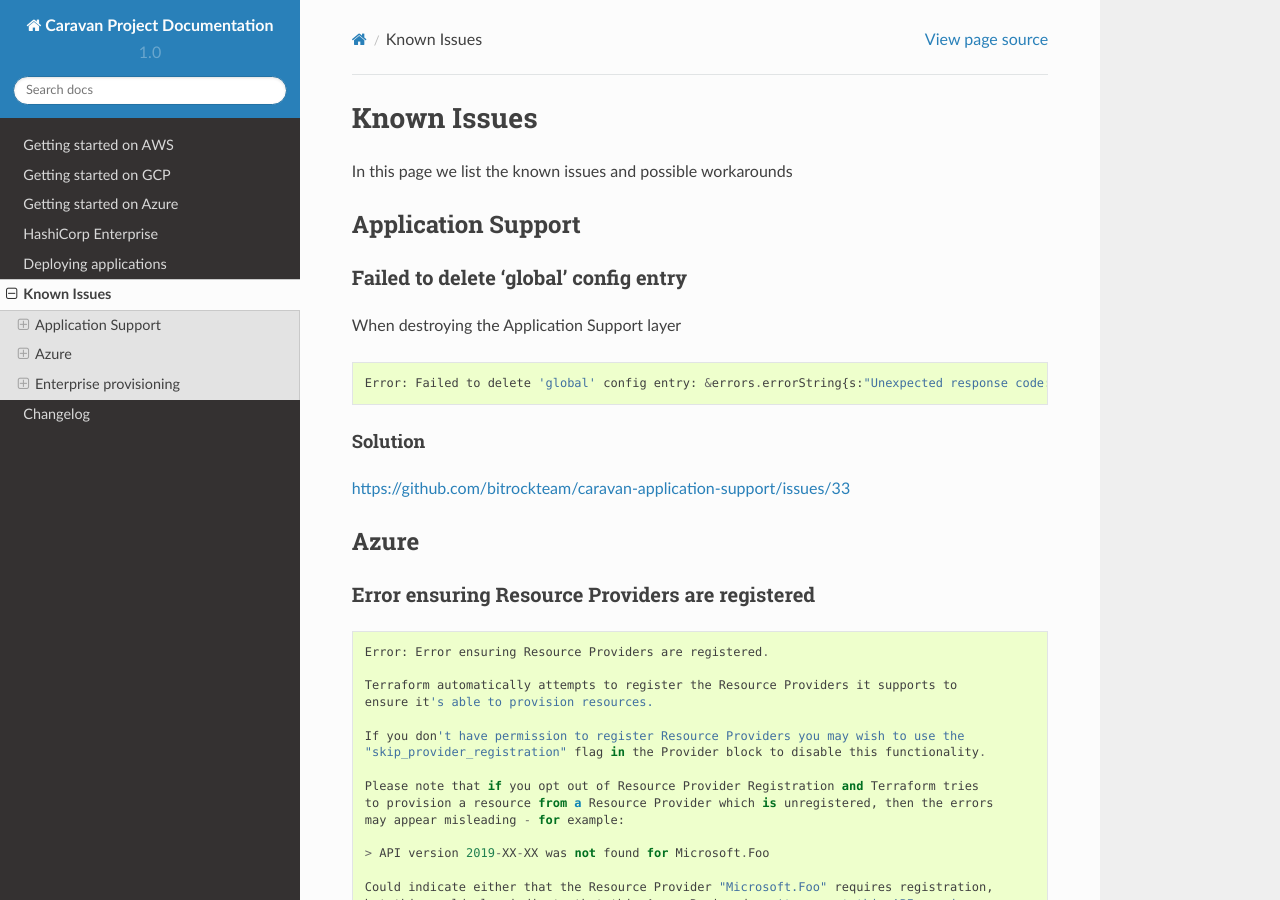
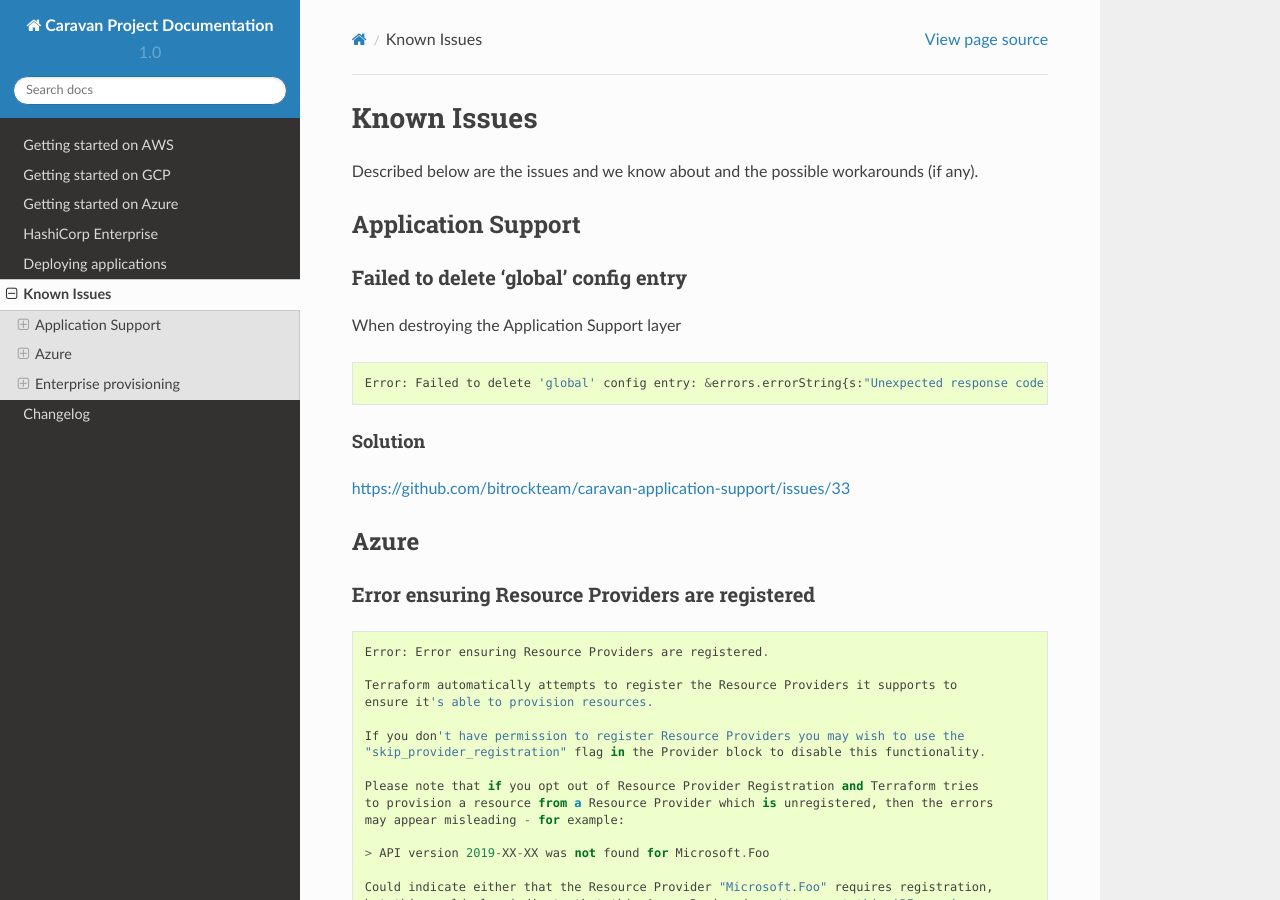
Before and after one commit to bitrockteam/caravanproject, a Sphinx documentation site: the page built from docs/known-issues.rst, in a window 1280 px wide and 900 px high. Built offline with Sphinx 7.4.7 and the Read the Docs theme 2.0.0, drawn with Linux system fonts in a browser that asks for light colours.

Commit message:
Update known-issues.rst

```diff
--- a/docs/known-issues.rst
+++ b/docs/known-issues.rst
@@ -1,7 +1,7 @@
 Known Issues
 ############
 
-In this page we list the known issues and possible workarounds
+Described below are the issues and we know about and the possible workarounds (if any).
 
 Application Support
 *******************
```
